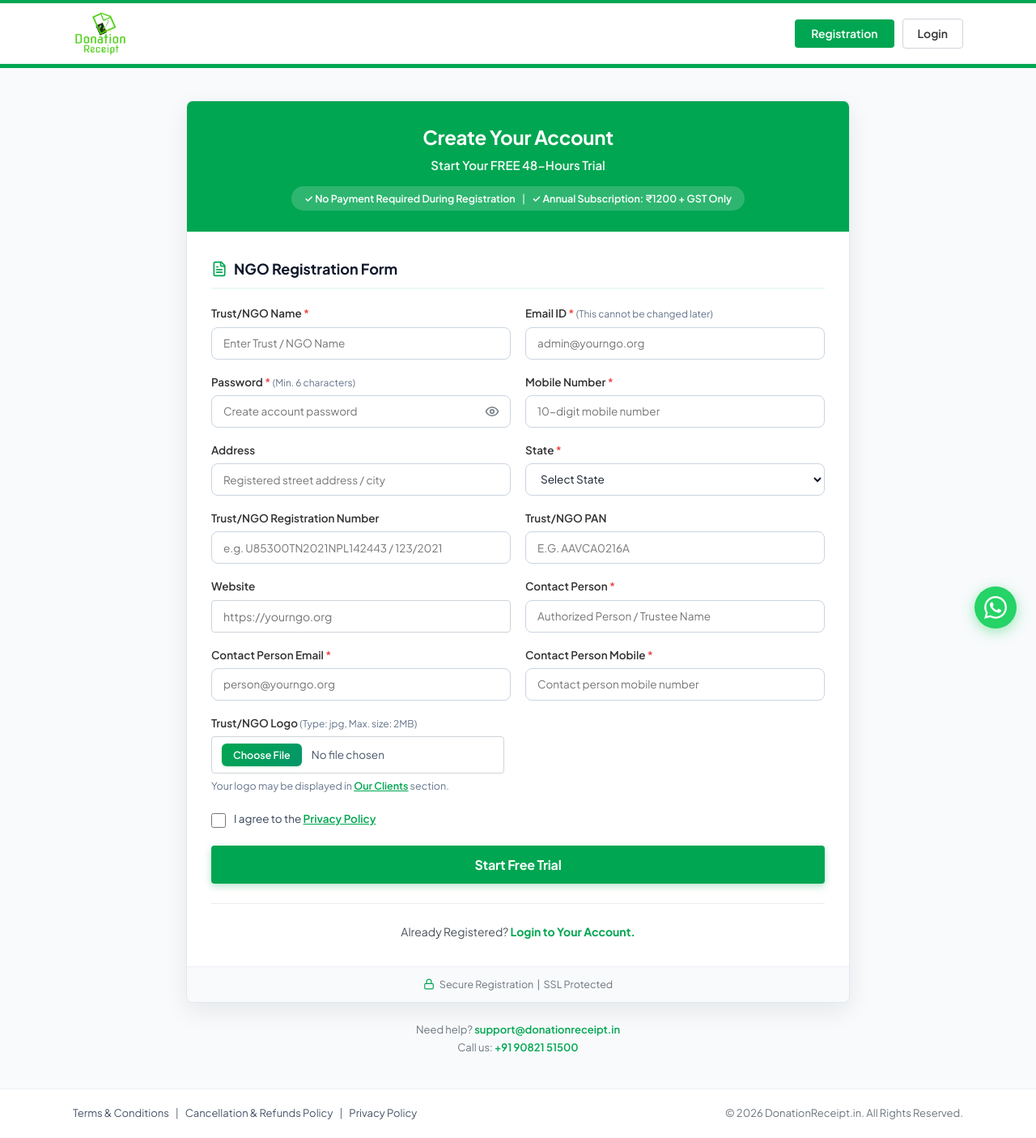
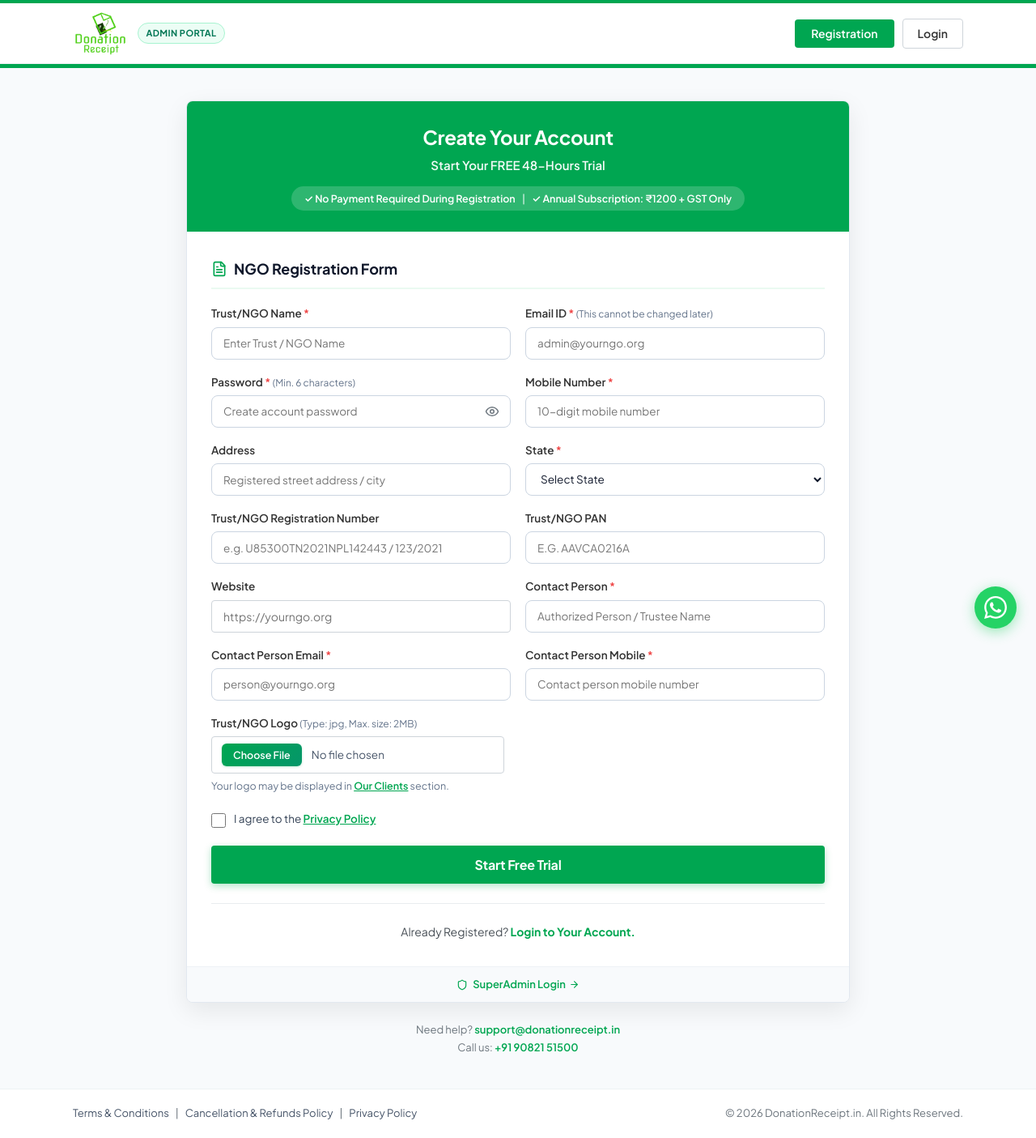
Before and after one commit to Kishore-6846/Donation-head-Frontend, a React (Vite) app: page /register in a window 1280 px wide. Shown: the whole page at 81% size. Built offline with nearby package versions, Linux system fonts and the light colour scheme.

Commit message:
Add Admin Portal badge, SuperAdmin login link in register, and strict receipt tenant isolation

```diff
--- a/src/pages/DonationReceiptsPage.jsx
+++ b/src/pages/DonationReceiptsPage.jsx
@@ -37,22 +37,19 @@
   });
 
 
+  const location = useLocation();
   const localUser = (() => { try { return JSON.parse(localStorage.getItem('user_info') || '{}'); } catch(e) { return {}; } })();
   const effectiveEmail = (user?.email || localUser?.email || '').trim();
   const effectiveTrustName = (user?.trustName || localUser?.trustName || (user?.name && !user.name.toLowerCase().includes('super') ? user.name : (localUser?.name && !localUser.name.toLowerCase().includes('super') ? localUser.name : '')) || '').trim();
-  const isSuperAdmin = Boolean(
-    (user?.role && user.role.toLowerCase().includes('super')) ||
-    user?.isSuperAdmin ||
-    (localUser?.role && localUser.role.toLowerCase().includes('super')) ||
-    localUser?.isSuperAdmin ||
-    (effectiveEmail && (effectiveEmail.toLowerCase().includes('superadmin') || effectiveEmail === 'admin@donationreceipt.in'))
-  );
+  const isSuperAdmin = location.pathname.toLowerCase().startsWith('/superadmin');
 
   const fetchReceipts = async () => {
     setLoading(true);
     try {
       let url = `/api/receipts?status=${activeTab}&search=${encodeURIComponent(searchTerm)}&limit=100`;
-      if (!isSuperAdmin) {
+      if (isSuperAdmin) {
+        url += '&isSuperAdmin=true';
+      } else {
         if (effectiveEmail) url += `&trustEmail=${encodeURIComponent(effectiveEmail)}`;
         if (effectiveTrustName) url += `&trustName=${encodeURIComponent(effectiveTrustName)}`;
       }
@@ -66,10 +63,11 @@
           const eLower = effectiveEmail.toLowerCase();
           const tLower = effectiveTrustName.toLowerCase();
           list = list.filter(r => {
-            const rEmail = (r.trustEmail || r.createdBy || '').toLowerCase();
+            const rEmail = (r.trustEmail || '').toLowerCase();
+            const rCreated = (r.createdBy || '').toLowerCase();
             const rTrust = (r.trustName || '').toLowerCase();
-            const matchEmail = eLower && rEmail && (rEmail === eLower);
-            const matchTrust = tLower && rTrust && (rTrust === tLower);
+            const matchEmail = eLower && (rEmail === eLower || rCreated === eLower);
+            const matchTrust = tLower && tLower !== 'trust organization' && (rTrust === tLower);
             return matchEmail || matchTrust;
           });
         }
--- a/src/pages/LoginPage.jsx
+++ b/src/pages/LoginPage.jsx
@@ -54,9 +54,25 @@
       {/* Main Header */}
       <header style={{ borderBottom: '1px solid #eef2f5', padding: '10px 0' }}>
         <div style={{ maxWidth: '1140px', margin: '0 auto', padding: '0 20px', display: 'flex', justifyContent: 'space-between', alignItems: 'center' }}>
-          <Link to="/trust/login" style={{ textDecoration: 'none', display: 'flex', alignItems: 'center' }}>
-            <img src={navLogo} alt="Donation Receipt" style={{ height: '54px', width: 'auto', objectFit: 'contain' }} />
-          </Link>
+          <div style={{ display: 'flex', alignItems: 'center', gap: '12px' }}>
+            <Link to="/trust/login" style={{ textDecoration: 'none', display: 'flex', alignItems: 'center' }}>
+              <img src={navLogo} alt="Donation Receipt" style={{ height: '54px', width: 'auto', objectFit: 'contain' }} />
+            </Link>
+            <span
+              style={{
+                backgroundColor: '#ecfdf5',
+                color: '#047857',
+                border: '1px solid #a7f3d0',
+                fontSize: '11px',
+                fontWeight: 700,
+                padding: '4px 10px',
+                borderRadius: '20px',
+                letterSpacing: '0.4px'
+              }}
+            >
+              ADMIN PORTAL
+            </span>
+          </div>
 
           <div style={{ display: 'flex', gap: '10px', alignItems: 'center' }}>
             <Link
--- a/src/pages/NewDonationReceiptPage.jsx
+++ b/src/pages/NewDonationReceiptPage.jsx
@@ -362,10 +362,10 @@
         notes: formData.notes.trim(),
         attach80g: formData.attach80g === 'Yes',
         attachVerification: formData.attachVerification === 'Yes',
-        createdBy: isSuperAdmin ? 'Super Admin' : (user?.email || 'Admin'),
+        createdBy: isSuperAdmin ? 'Super Admin' : (finalActiveUser.email || user?.email || localUser?.email || 'Admin'),
         isSuperAdminReceipt: isSuperAdmin,
-        trustEmail: isSuperAdmin ? '' : (finalActiveUser.email || user?.email || ''),
-        trustName: finalActiveUser.trustName || finalActiveUser.name || user?.trustName || '',
+        trustEmail: isSuperAdmin ? '' : (finalActiveUser.email || user?.email || localUser?.email || ''),
+        trustName: finalActiveUser.trustName || finalActiveUser.name || user?.trustName || localUser?.trustName || '',
         trustAddress: finalActiveUser.address || user?.address || '',
         trustPhone: finalActiveUser.phone || finalActiveUser.mobile || user?.mobile || user?.phone || '',
         trustWebsite: finalActiveUser.website || user?.website || '',
--- a/src/pages/RegisterPage.jsx
+++ b/src/pages/RegisterPage.jsx
@@ -1,7 +1,7 @@
 import React, { useState } from 'react';
 import { useNavigate, Link } from 'react-router-dom';
 import navLogo from '../assets/Receipt-Nav-Logo.png';
-import { Lock, FileText, CheckCircle2, AlertCircle, Upload, Eye, EyeOff } from 'lucide-react';
+import { Lock, FileText, CheckCircle2, AlertCircle, Upload, Eye, EyeOff, Shield, ArrowRight } from 'lucide-react';
 
 const INDIAN_STATES = [
   'Andaman Nicobar',
@@ -199,9 +199,25 @@
       {/* Main Header */}
       <header style={{ borderBottom: '1px solid #eef2f5', padding: '10px 0' }}>
         <div style={{ maxWidth: '1140px', margin: '0 auto', padding: '0 20px', display: 'flex', justifyContent: 'space-between', alignItems: 'center' }}>
-          <Link to="/trust/login" style={{ textDecoration: 'none', display: 'flex', alignItems: 'center' }}>
-            <img src={navLogo} alt="Donation Receipt" style={{ height: '54px', width: 'auto', objectFit: 'contain' }} />
-          </Link>
+          <div style={{ display: 'flex', alignItems: 'center', gap: '12px' }}>
+            <Link to="/trust/login" style={{ textDecoration: 'none', display: 'flex', alignItems: 'center' }}>
+              <img src={navLogo} alt="Donation Receipt" style={{ height: '54px', width: 'auto', objectFit: 'contain' }} />
+            </Link>
+            <span
+              style={{
+                backgroundColor: '#ecfdf5',
+                color: '#047857',
+                border: '1px solid #a7f3d0',
+                fontSize: '11px',
+                fontWeight: 700,
+                padding: '4px 10px',
+                borderRadius: '20px',
+                letterSpacing: '0.4px'
+              }}
+            >
+              ADMIN PORTAL
+            </span>
+          </div>
 
           <div style={{ display: 'flex', gap: '10px', alignItems: 'center' }}>
             <Link
@@ -743,16 +759,28 @@
                 padding: '12px',
                 textAlign: 'center',
                 borderTop: '1px solid #eef2f6',
-                fontSize: '12.5px',
-                color: '#6c757d',
+                fontSize: '13px',
                 display: 'flex',
                 alignItems: 'center',
                 justifyContent: 'center',
                 gap: '6px'
               }}
             >
-              <Lock size={14} color="#00a651" />
-              <span>Secure Registration &nbsp;|&nbsp; SSL Protected</span>
+              <Shield size={14} color="#00a651" />
+              <Link
+                to="/superadmin/login"
+                style={{
+                  color: '#00a651',
+                  fontWeight: '600',
+                  textDecoration: 'none',
+                  display: 'inline-flex',
+                  alignItems: 'center',
+                  gap: '4px'
+                }}
+              >
+                <span>SuperAdmin Login</span>
+                <ArrowRight size={13} />
+              </Link>
             </div>
           </div>
 
--- a/src/pages/TrustDashboardPage.jsx
+++ b/src/pages/TrustDashboardPage.jsx
@@ -78,20 +78,17 @@
   }, []);
 
   useEffect(() => {
-    const effectiveEmail = user?.email || (() => {
-      try {
-        return JSON.parse(localStorage.getItem('user_info') || '{}')?.email || '';
-      } catch (e) {
-        return '';
-      }
+    const localUser = (() => {
+      try { return JSON.parse(localStorage.getItem('user_info') || '{}'); } catch (e) { return {}; }
     })();
+    const effectiveEmail = (user?.email || localUser?.email || '').trim();
+    const effectiveTrustName = (user?.trustName || localUser?.trustName || (user?.name && !user.name.toLowerCase().includes('super') ? user.name : (localUser?.name && !localUser.name.toLowerCase().includes('super') ? localUser.name : '')) || '').trim();
 
-    const isSuperAdminEmail = effectiveEmail && (effectiveEmail.toLowerCase().includes('superadmin') || effectiveEmail === 'admin@donationreceipt.in');
-    const emailParam = (effectiveEmail && !isSuperAdminEmail)
-      ? `&trustEmail=${encodeURIComponent(effectiveEmail)}`
-      : '';
+    let queryParams = '?status=Active&limit=1000';
+    if (effectiveEmail) queryParams += `&trustEmail=${encodeURIComponent(effectiveEmail)}`;
+    if (effectiveTrustName) queryParams += `&trustName=${encodeURIComponent(effectiveTrustName)}`;
 
-    fetch(`/api/receipts?status=Active&limit=1000${emailParam}`)
+    fetch(`/api/receipts${queryParams}`)
       .then(r => r.json())
       .then(d => {
         if (d.success) {
```
